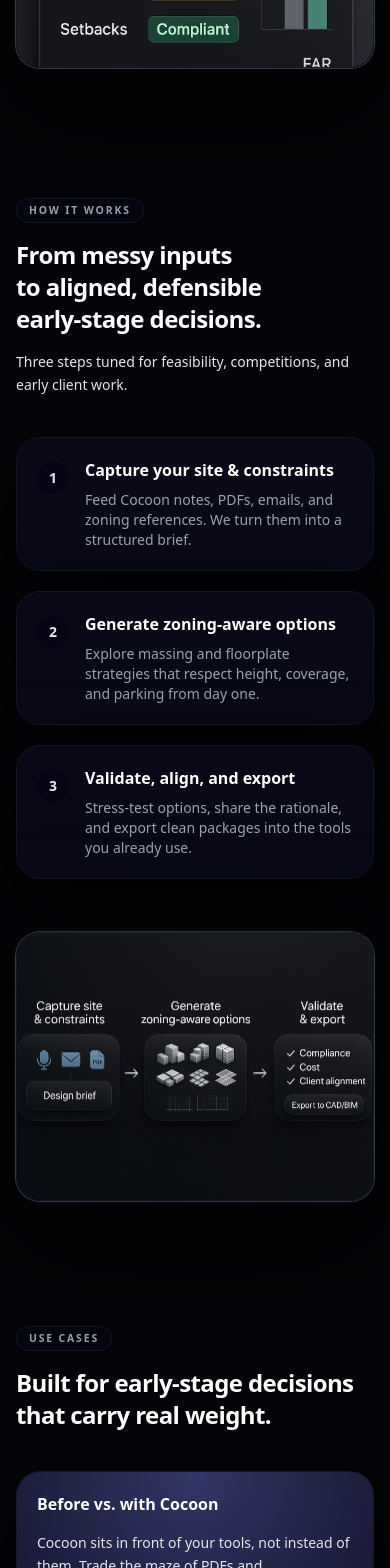
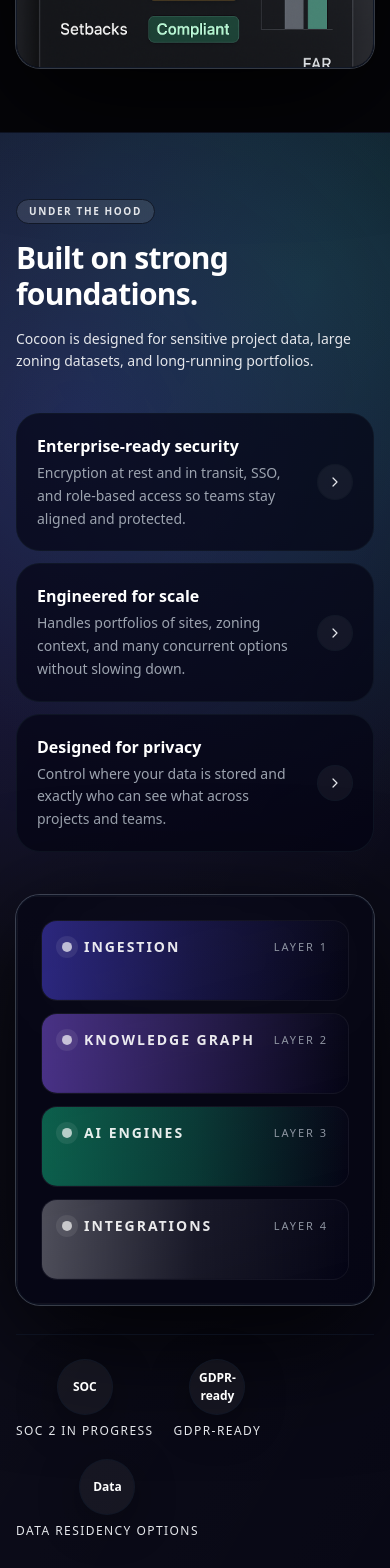
Before and after one commit to cocoonlab/cocoonlab-site, a Next.js app: page / in a window 390 px wide. Shown: the part 6680-8248 px from the top of the page. Built offline with nearby package versions, Linux system fonts and the light colour scheme; no server answers.

Commit message:
Add architecture foundations section

```diff
--- a/app/page.tsx
+++ b/app/page.tsx
@@ -6,6 +6,7 @@
 import { MadeForSection } from "@/components/home/MadeForSection";
 import { AiAssistSection } from "@/components/home/AiAssistSection";
 import { ProductFeatures } from "@/components/home/ProductFeatures";
+import { FoundationsSection } from "@/components/home/FoundationsSection";
 import { HowItWorks } from "@/components/home/HowItWorks";
 import { UseCases } from "@/components/home/UseCases";
 import { Customers } from "@/components/home/Customers";
@@ -45,6 +46,7 @@
       <MadeForSection />
       <MetricsStrip />
       <ProductFeatures />
+      <FoundationsSection />
       <HowItWorks />
       <UseCases />
       <Customers />
--- /dev/null
+++ b/components/home/FoundationsSection.tsx
@@ -0,0 +1,158 @@
+"use client";
+
+import { motion, useReducedMotion } from "framer-motion";
+
+import { Section } from "@/components/Section";
+
+const features = [
+  {
+    title: "Enterprise-ready security",
+    description: "Encryption at rest and in transit, SSO, and role-based access so teams stay aligned and protected."
+  },
+  {
+    title: "Engineered for scale",
+    description: "Handles portfolios of sites, zoning context, and many concurrent options without slowing down."
+  },
+  {
+    title: "Designed for privacy",
+    description: "Control where your data is stored and exactly who can see what across projects and teams."
+  }
+];
+
+const stacks = [
+  { label: "Ingestion", accent: "from-accent-blue/70 via-accent-blue/30 to-transparent" },
+  { label: "Knowledge graph", accent: "from-accent-purple/70 via-accent-purple/35 to-transparent" },
+  { label: "AI engines", accent: "from-accent-emerald/70 via-accent-emerald/40 to-transparent" },
+  { label: "Integrations", accent: "from-white/40 via-white/10 to-transparent" }
+];
+
+const badges = [
+  { label: "SOC 2 in progress" },
+  { label: "GDPR-ready" },
+  { label: "Data residency options" }
+];
+
+export function FoundationsSection() {
+  const prefersReducedMotion = useReducedMotion();
+
+  return (
+    <Section
+      id="architecture"
+      className="relative overflow-hidden border-y border-border-subtle/70 bg-surface-raised/70"
+    >
+      <div className="pointer-events-none absolute inset-0 bg-[radial-gradient(circle_at_20%_20%,_rgba(79,70,229,0.25),_transparent_45%),_radial-gradient(circle_at_80%_10%,_rgba(16,185,129,0.2),_transparent_40%)]" />
+      <div className="pointer-events-none absolute inset-0 bg-[linear-gradient(120deg,rgba(255,255,255,0.04),rgba(255,255,255,0))]" />
+
+      <div className="relative space-y-10 lg:space-y-12">
+        <div className="max-w-3xl space-y-4">
+          <span className="badge-pill bg-white/10 text-[10px] uppercase tracking-[0.16em] text-text-soft">Under the hood</span>
+          <h1 className="text-3xl font-semibold tracking-tight text-white md:text-4xl lg:text-5xl">
+            Built on strong foundations.
+          </h1>
+          <p className="text-sm leading-relaxed text-text-soft md:text-base">
+            Cocoon is designed for sensitive project data, large zoning datasets, and long-running portfolios.
+          </p>
+        </div>
+
+        <div className="grid gap-8 lg:grid-cols-[minmax(0,1.05fr)_minmax(0,0.95fr)] lg:items-start">
+          <div className="space-y-3">
+            {features.map((feature) => (
+              <button
+                key={feature.title}
+                type="button"
+                className="group flex w-full items-center justify-between gap-4 rounded-2xl border border-border-subtle/80 bg-surface-sunken/70 p-5 text-left transition hover:-translate-y-0.5 hover:border-white/20 hover:bg-surface-sunken/90"
+              >
+                <div className="space-y-1">
+                  <p className="text-base font-semibold text-white md:text-lg">{feature.title}</p>
+                  <p className="text-sm leading-relaxed text-text-muted md:text-[15px]">{feature.description}</p>
+                </div>
+                <span className="flex h-9 w-9 shrink-0 items-center justify-center rounded-full border border-border-subtle/80 bg-white/5 text-text-soft transition group-hover:border-white/30 group-hover:text-white">
+                  <svg
+                    aria-hidden
+                    viewBox="0 0 24 24"
+                    className="h-4 w-4"
+                    fill="none"
+                    stroke="currentColor"
+                    strokeWidth="1.8"
+                    strokeLinecap="round"
+                    strokeLinejoin="round"
+                  >
+                    <path d="M9 6l6 6-6 6" />
+                  </svg>
+                </span>
+              </button>
+            ))}
+          </div>
+
+          <motion.div
+            initial={prefersReducedMotion ? { opacity: 1, y: 0 } : { opacity: 0, y: 28 }}
+            whileInView={{ opacity: 1, y: 0 }}
+            viewport={{ once: true, amount: 0.4 }}
+            animate={
+              prefersReducedMotion
+                ? undefined
+                : {
+                    y: [0, -6, 0]
+                  }
+            }
+            transition={
+              prefersReducedMotion
+                ? { duration: 0.6, ease: [0.22, 0.61, 0.36, 1] }
+                : {
+                    duration: 0.6,
+                    ease: [0.22, 0.61, 0.36, 1],
+                    y: {
+                      duration: 12,
+                      repeat: Infinity,
+                      repeatType: "reverse",
+                      ease: "easeInOut"
+                    }
+                  }
+            }
+            className="relative overflow-hidden rounded-2xl border border-border-subtle/70 bg-surface-sunken/80 p-6 shadow-inner-glow"
+          >
+            <div className="pointer-events-none absolute inset-0 border border-white/5" />
+            <div className="absolute inset-x-6 top-6 h-20 rounded-full bg-white/5 blur-3xl" />
+
+            <div className="relative flex min-h-[360px] flex-col gap-3">
+              {stacks.map((stack, idx) => (
+                <div
+                  key={stack.label}
+                  className="relative flex-1 overflow-hidden rounded-xl border border-white/5 bg-gradient-to-br from-surface-raised/80 via-surface-raised/60 to-surface-sunken/80"
+                >
+                  <div
+                    className={`absolute inset-0 bg-gradient-to-r ${stack.accent} opacity-70`}
+                  />
+                  <div className="relative flex h-full items-center justify-between px-5 py-4">
+                    <div className="flex items-center gap-3">
+                      <span className="h-2.5 w-2.5 rounded-full bg-white/70 shadow-[0_0_0_6px_rgba(255,255,255,0.08)]" />
+                      <p className="text-sm font-semibold uppercase tracking-[0.14em] text-white/90">
+                        {stack.label}
+                      </p>
+                    </div>
+                    <div className="text-[11px] font-medium uppercase tracking-[0.18em] text-text-muted/90">
+                      Layer {idx + 1}
+                    </div>
+                  </div>
+                </div>
+              ))}
+            </div>
+          </motion.div>
+        </div>
+
+        <div className="relative flex flex-wrap items-center gap-5 border-t border-border-subtle/70 pt-6">
+          {badges.map((badge) => (
+            <div key={badge.label} className="flex flex-col items-center gap-2 text-center">
+              <div className="flex h-14 w-14 items-center justify-center rounded-full border border-border-subtle/80 bg-white/5 text-[12px] font-semibold text-white shadow-[0_10px_40px_rgba(0,0,0,0.35)]">
+                {badge.label.split(" ")[0]}
+              </div>
+              <p className="text-xs font-medium uppercase tracking-[0.12em] text-text-soft">
+                {badge.label}
+              </p>
+            </div>
+          ))}
+        </div>
+      </div>
+    </Section>
+  );
+}
```
